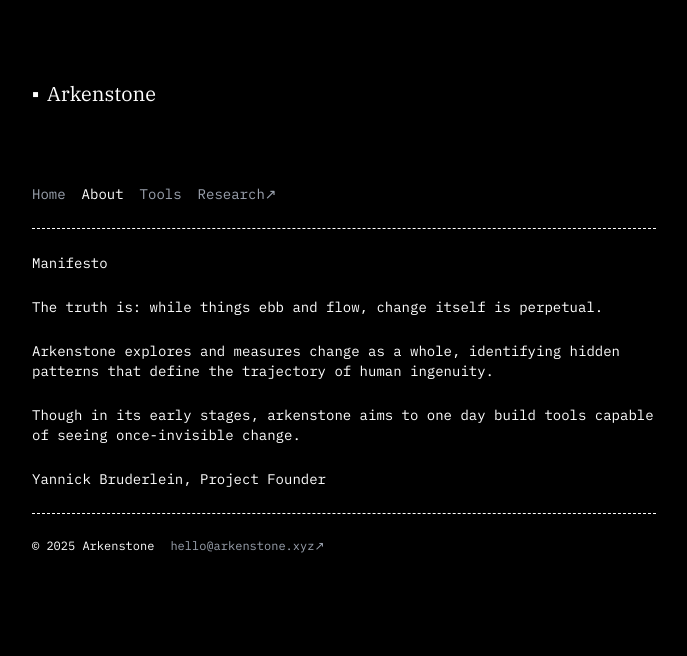
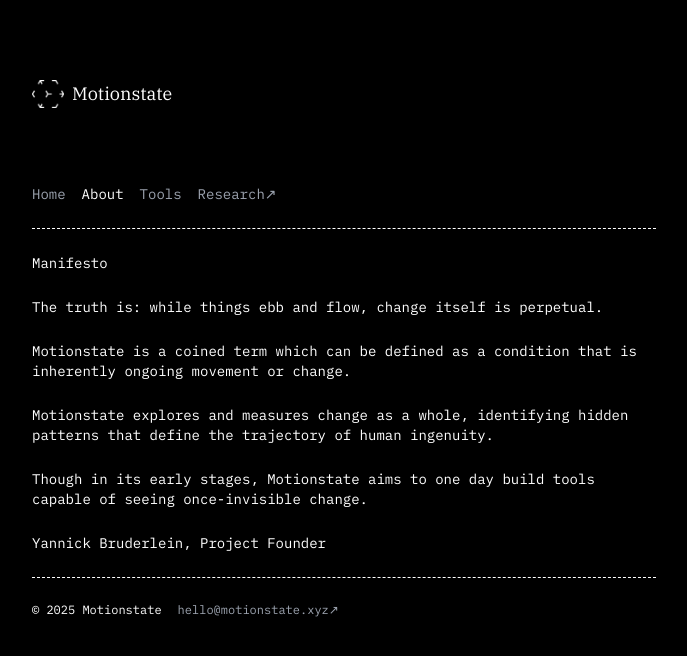
Before and after one commit to CloneProtocolSixtySix/loopscale, a Next.js app: page / in a window 1280 px wide. Both pictures are taken after a click on the button "About". Shown: the top 656 px of the page, without its empty margins (296-983 px from the left). Built offline with nearby package versions, Linux system fonts and the light colour scheme.

Commit message:
Replace triangle with integrality logo, update manifesto text, fix email/URL casing

```diff
--- a/app/layout.tsx
+++ b/app/layout.tsx
@@ -16,7 +16,7 @@ const plexMono = IBM_Plex_Mono({
 });
 
 export const metadata: Metadata = {
-  title: "Arkenstone | A knowledge partner",
+  title: "Motionstate | A knowledge partner",
 };
 
 export default function RootLayout({
--- a/app/page.tsx
+++ b/app/page.tsx
@@ -38,8 +38,8 @@ export default function Home() {
     <main className="min-h-screen bg-black text-white">
       <div className="max-w-2xl w-full px-6 py-20 mx-auto space-y-6">
         <div className="flex items-center space-x-2">
-          <span className="text-xl text-white">▪</span>
-          <span className="text-xl text-white font-normal">Arkenstone</span>
+          <img src="/integrality.png" alt="Integrality" className="w-8 brightness-0 invert" />
+          <span className="text-lg text-white font-normal">Motionstate</span>
         </div>
         <h1 className="text-xl font-normal">
           <button onClick={() => handleToggleContent('home')} className="mr-2">
@@ -58,7 +58,7 @@ export default function Home() {
             Tools
           </button>
           <span></span>
-          <a href="https://medium.com/@arkenstone" className="text-sm mono text-gray-400 hover:text-white">
+          <a href="https://medium.com/@motionstate" className="text-sm mono text-gray-400 hover:text-white">
             Research↗
           </a>
         </div>
@@ -66,17 +66,20 @@ export default function Home() {
         {activeSection === 'about' ? (
   <>
 
-<p className="text-sm font-normal mono">
+    <p className="text-sm font-normal mono">
       Manifesto<br/>
     </p>
     <p className="text-sm mono">
       The truth is: while things ebb and flow, change itself is perpetual.
     </p>
     <p className="text-sm mono">
-      Arkenstone explores and measures change as a whole, identifying hidden patterns that define the trajectory of human ingenuity.
+      Motionstate is a coined term which can be defined as a condition that is inherently ongoing movement or change.
     </p>
     <p className="text-sm mono">
-      Though in its early stages, arkenstone aims to one day build tools capable of seeing once-invisible change.
+      Motionstate explores and measures change as a whole, identifying hidden patterns that define the trajectory of human ingenuity.
+    </p>
+    <p className="text-sm mono">
+      Though in its early stages, Motionstate aims to one day build tools capable of seeing once-invisible change.
     </p>
     <p className="text-sm mono">
       Yannick Bruderlein, Project Founder
@@ -85,7 +88,7 @@ export default function Home() {
 ) : activeSection === 'tools' ? (
   <>
     <p className="text-sm font-normal mono">
-      Introducing Arkenstone 1<br/>
+      Introducing Motionstate 1<br/>
     </p>
     <p className="text-sm mono">
     A1 consists of a bespoke set of language models capable of multidisciplinary reasoning and action.
@@ -130,9 +133,9 @@ export default function Home() {
 )}
         <hr className="my-4 border-t border-white border-dashed" />
         <div className="flex items-center space-x-2 text-xs mono">
-          <span>© 2025 Arkenstone</span>
+          <span>© 2025 Motionstate</span>
           <span></span>
-          <a href="mailto:hello@arkenstone.xyz" className="text-gray-400 hover:text-white">hello@arkenstone.xyz↗</a>
+          <a href="mailto:hello@motionstate.xyz" className="text-gray-400 hover:text-white">hello@motionstate.xyz↗</a>
         </div>
       </div>
     </main>
```
